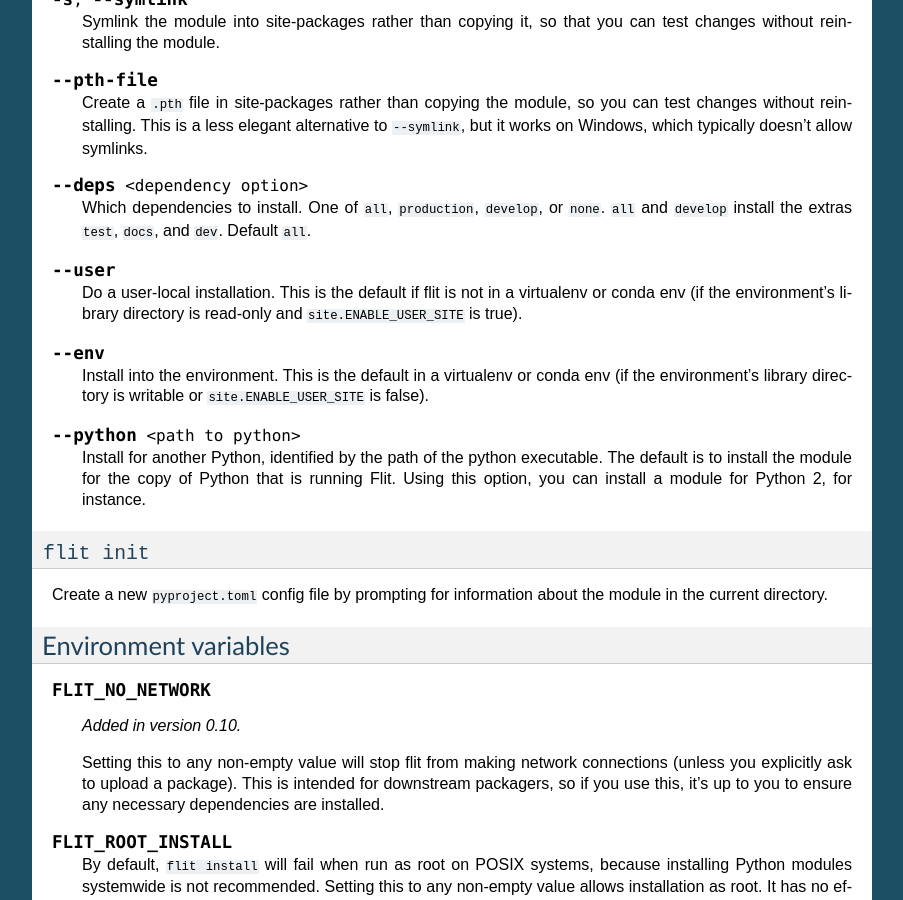
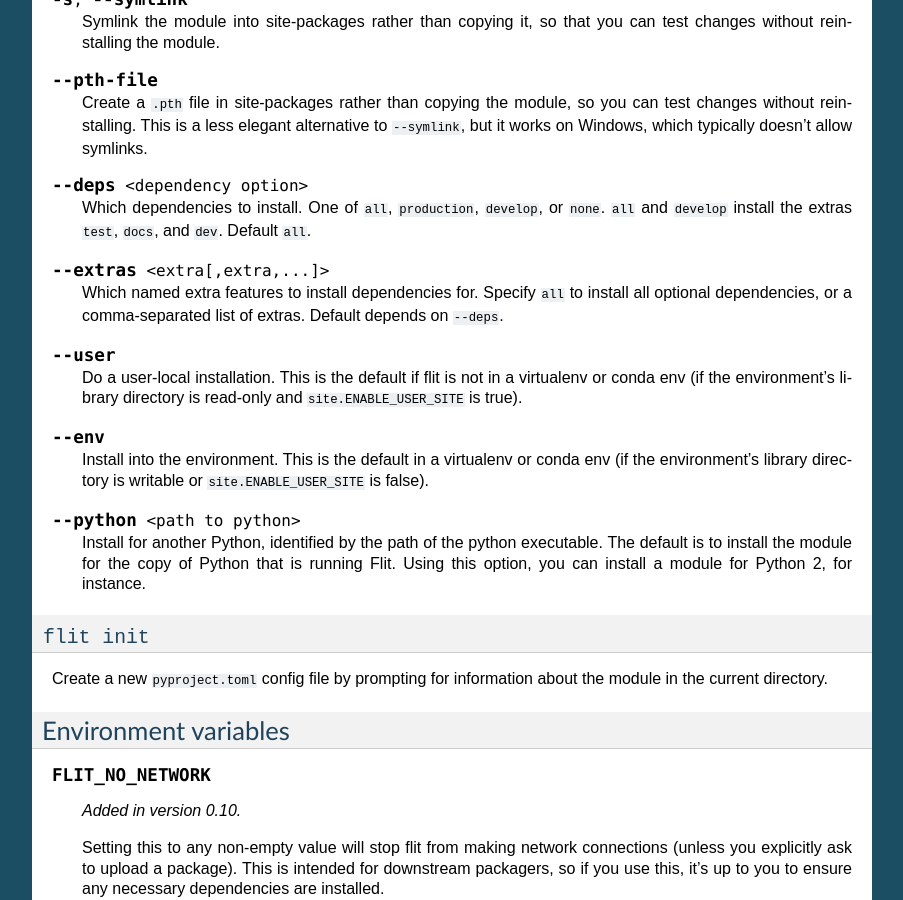
Before and after one commit to pypa/flit, a Sphinx documentation site: the page built from doc/cmdline.rst, in a window 1280 px wide and 900 px high, scrolled down 982 px. Shown: the whole window, without its empty margins (198-1101 px from the left). Built offline with Sphinx 7.4.7, drawn with Linux system fonts in a browser that asks for light colours.

Commit message:
Allow --extras=all, document extras

```diff
--- a/doc/cmdline.rst
+++ b/doc/cmdline.rst
@@ -85,6 +85,12 @@
    or ``none``. ``all`` and ``develop`` install the extras ``test``, ``docs``,
    and ``dev``. Default ``all``.
 
+.. option:: --extras <extra[,extra,...]>
+
+   Which named extra features to install dependencies for. Specify ``all`` to
+   install all optional dependencies, or a comma-separated list of extras.
+   Default depends on ``--deps``.
+
 .. option:: --user
 
    Do a user-local installation. This is the default if flit is not in a
```
Also changed, not shown: 1 other file.
